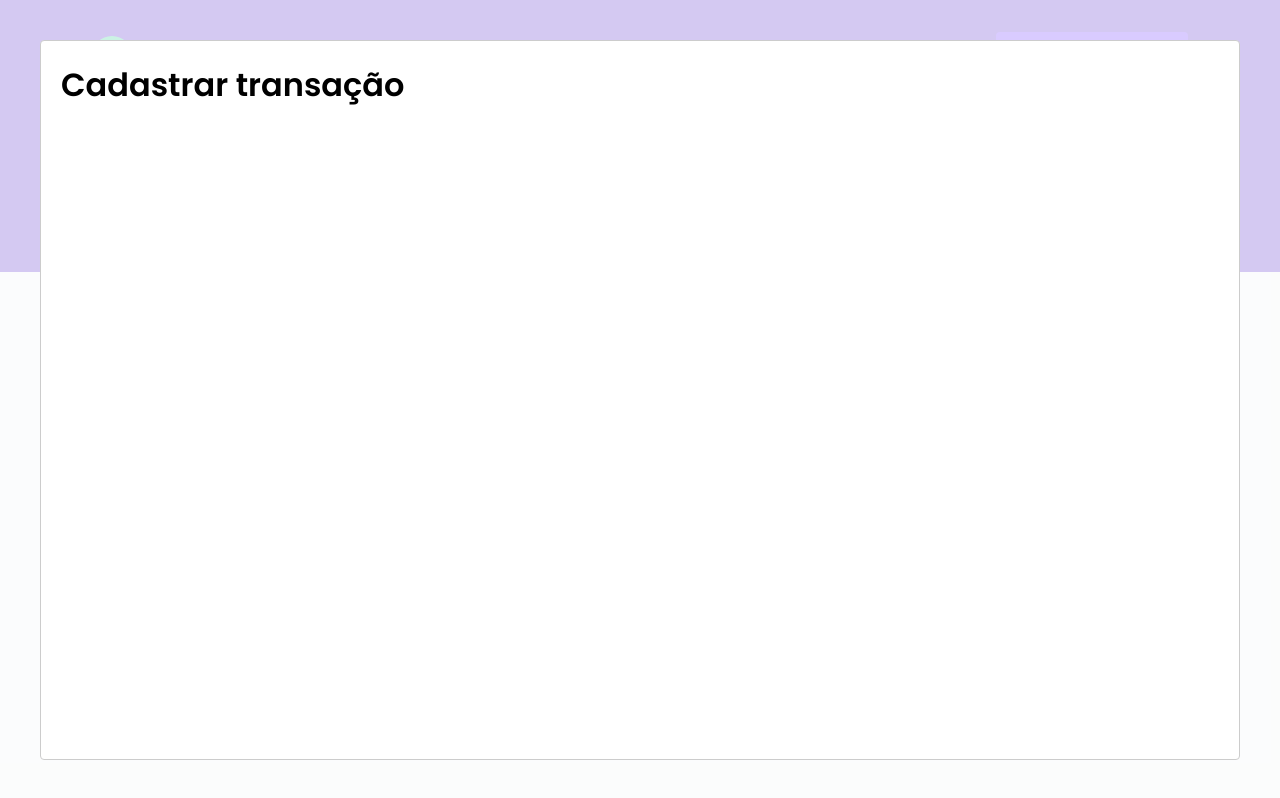
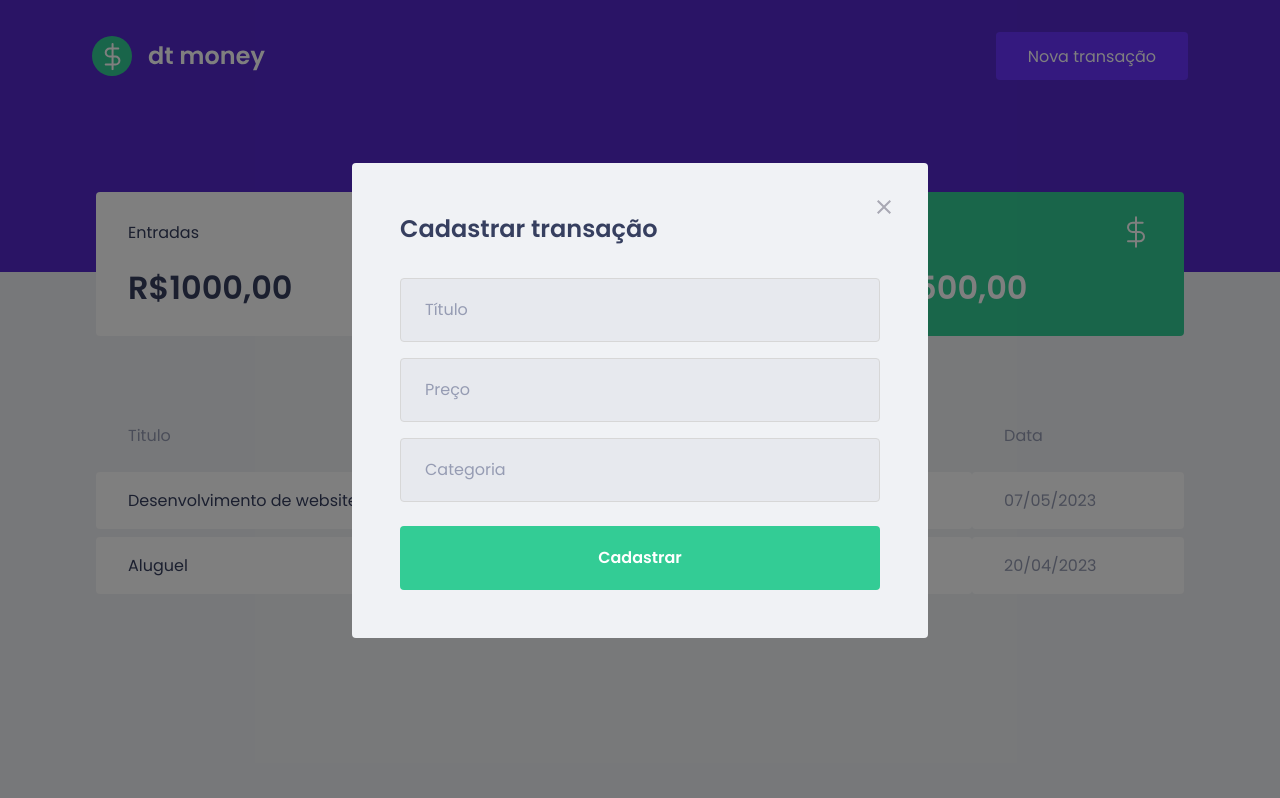
Before and after one commit to Dex64ter/Md-moneyWeb, a React (Create React App) app: page / in a window 1280 px wide. Both pictures are taken after a click on the button "Nova transação". Built offline with nearby package versions, Linux system fonts and the light colour scheme; no server answers; what miragejs would draw is missing.

Commit message:
modificações no modal

```diff
--- a/src/App.tsx
+++ b/src/App.tsx
@@ -3,6 +3,8 @@
 import { Dashboard } from "./components/Dashboard";
 import { Header } from "./components/Header";
 import { GlobalStyle } from "./styles/global";
+import { NewTransactionModal } from "./components/NewTransactionModal";
+
 
 Modal.setAppElement('#root'); // acessibilidade
 
@@ -28,16 +30,12 @@
         onOpenNewTransactionModal={handleOpenNewTransactionModal}
       />
 
-      <Dashboard />
-
-      {/* o Modal ele pode ir em qualquer lugar da aplicação pois
-       ele sempre exibe-se na tela inteira, no body da aplicação*/}
-      <Modal
+      <NewTransactionModal
         isOpen={isNewTransactionModalOpen}
         onRequestClose={handleCloseNewTransactionModal}
-      >
-        <h1>Cadastrar transação</h1>
-      </Modal>
+      />
+
+      <Dashboard />
 
       <GlobalStyle />
     </>
--- /dev/null
+++ b/src/components/NewTransactionModal/index.tsx
@@ -0,0 +1,60 @@
+import { Container } from "./styles";
+import closeImg from '../../assets/botao-fechar.svg';
+import Modal from "react-modal";
+
+interface NewTransactionModalProps {
+  isOpen: boolean;
+  onRequestClose: () => void;
+}
+
+export function NewTransactionModal({
+  isOpen,
+  onRequestClose,
+}: NewTransactionModalProps) {
+  return (
+    // o Modal ele pode ir em qualquer lugar da aplicação pois
+    // ele sempre exibe-se na tela inteira, no body da aplicação
+    <Modal
+      isOpen={isOpen}
+      onRequestClose={onRequestClose}
+      overlayClassName={"react-modal-overlay"}
+      className={"react-modal-content"}
+    >
+
+      <button
+        type="button"
+        onClick={onRequestClose}
+        className="react-modal-close"
+      >
+        <img
+          src={closeImg}
+          alt="Fechar janela"
+        />
+      </button>
+
+      <Container>
+        <h2>Cadastrar transação</h2>
+        <form action="">
+          <input
+            type="text"
+            placeholder="Título"
+          />
+
+          <input
+            type="Number"
+            placeholder="Preço"
+          />
+
+          <input
+            placeholder="Categoria"
+          />
+
+          <button type="submit">
+            Cadastrar
+          </button>
+
+        </form>
+      </Container>
+    </Modal>
+  );
+}
--- /dev/null
+++ b/src/components/NewTransactionModal/styles.ts
@@ -0,0 +1,54 @@
+import styled from 'styled-components';
+
+export const Container = styled.form`
+  h2 {
+    color: var(--text-title);
+    font-size: 1.5rem; // 24px
+    margin-bottom: 2rem; // 32px
+
+  }
+
+  input {
+    width: 100%;
+    padding: 1.5rem; // 24px
+    height: 4rem; // 64px
+    border-radius: 0.25rem; // 4px
+
+    background: #E7E9EE;
+    border: 1px solid #D7D7D7;
+
+    font-family: 'Poppins', sans-serif;
+    font-weight: 400;
+    font-size: 1rem; // 16px
+
+    &::placeholder {
+      color: var(--text-body);
+    }
+
+    & + input {
+      margin-top: 1rem;
+    }
+  }
+
+  button[type="submit"] {
+    width: 100%;
+    padding: 0 1.5rem; // 24px
+    height: 4rem; // 64px
+    background: var(--green);
+    color: #FFF;
+    border-radius: 0.25rem; // 4px
+    border: 0px;
+    font-size: 1rem; // 16px
+    font-weight: 600;
+    margin-top: 1.5rem; // 24px
+
+    transition: filter 0.2s;
+
+    &:hover {
+      filter: brightness(0.9);
+    }
+
+  }
+
+
+`
--- a/src/styles/global.ts
+++ b/src/styles/global.ts
@@ -56,4 +56,36 @@
     cursor: not-allowed;
   }
 
+  .react-modal-overlay {
+    background: rgba(0,0,0,0.5);
+    position: fixed;
+    top:0;
+    bottom:0;
+    right:0;
+    left:0;
+
+    display: flex;
+    align-items: center;
+    justify-content: center;
+
+  }
+
+  .react-modal-content {
+    width: 100%;
+    max-width: 576px;
+    background: var(--background);
+    padding: 3rem;
+    position: relative;
+    border-radius: 0.25rem;
+
+  }
+
+  .react-modal-close {
+    position: absolute;
+    right: 1.5rem; // 24px
+    top: 1.5rem; // 24px
+    border: 0;
+    background: transparent;
+  }
+
 `
```
